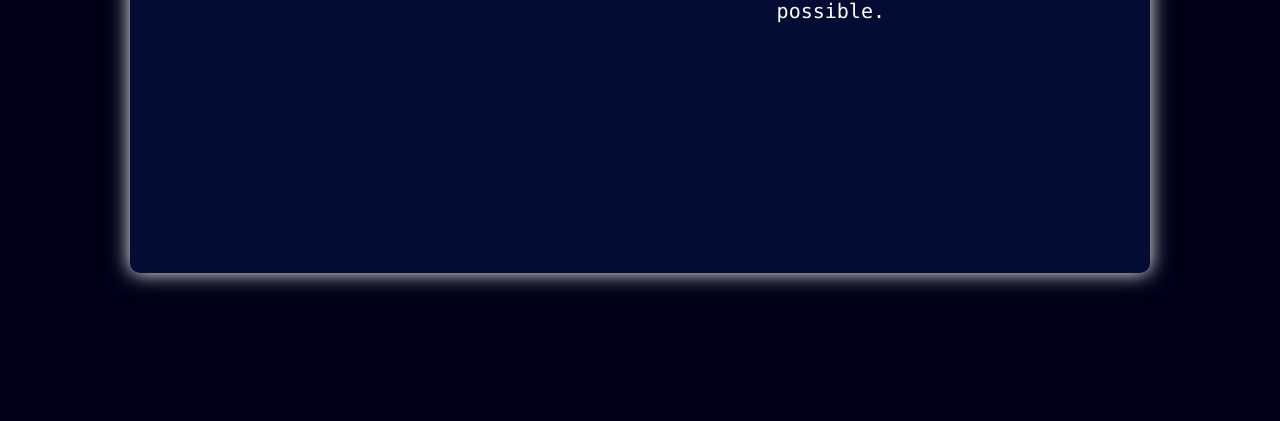
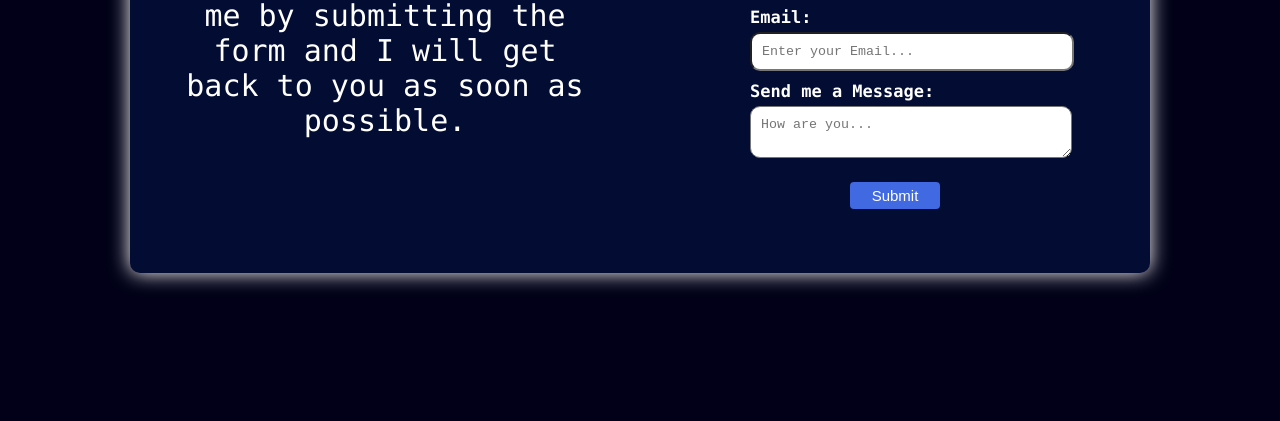
Before and after one commit to WilliamDini/williamdini, a plain HTML site: page index.html in a window 1280 px wide. Shown: the part 395-816 px from the top of the page. Drawn offline with Linux system fonts and the light colour scheme.

Commit message:
Contact Me Good Version Start

```diff
--- a/index.html
+++ b/index.html
@@ -15,31 +15,37 @@
 
 
         <!-- Contact Form -->
-        <div class="form-container inline">
+        <div class="form-container">
             <h2><strong>Contact Me</strong></h2>
+            <div class="double-div">
                 <div class="info-text-box">
-
                     <p>Feel free to Contact me by submitting the form and I will get back to you as soon as possible.</p>
                 </div>
 
                 <div class="input-form">
                     <form>
+                        <div class="label-stack">
                             <label for="name"><b>Name:</b>
-                        <input required type="text" id="name" name="name" placeholder="Enter your Name...">
+                                <input class="inline" required type="text" id="name" name="name" placeholder="Enter your Name...">
                             </label>
+                        </div>
 
+                        <div class="label-stack">
                             <label for="email"><b>Email:</b>
-                        <input required type="email" id="email" name="email" placeholder="Enter your Email...">
+                                <input class="inline" required type="email" id="email" name="email" placeholder="Enter your Email...">
                             </label>
+                        </div>
 
+                        <div class="label-stack">
                             <label for="message"><b>Send me a Message:</b>
-                        <textarea required id="message" name="message"></textarea>
+                                <textarea class="inline" required id="message" name="message" placeholder="How are you..."></textarea>
                             </label>
+                        </div>
 
                         <button class="subButn" type="submit">Submit</button>
                     </form>
                 </div>
-
+            </div>
         </div>
 
 
--- a/src/style.css
+++ b/src/style.css
@@ -7,23 +7,36 @@
     border-radius: 10px;
     box-shadow: 0px 0px 20px white;
     font-family: "Copperplate", "Lucida Console";
+}
 
+body {
+    background-color:#010018;
+
+    /* Modern Method to Center a Div! IMPORTANT */
+    height: 100vh;
     display: flex;
-    gap: 20px;
-
-    /* height: 100vh;    */
+    justify-content: center;
+    align-items: center;
 }
 
 .form-container  p {
-    font-size: 20px;
+    font-size: 30px;
     color: white;
+    width: 400px;
 }
 
 .form-container  h2 {
-    font-size: 40px;
+    font-size: 60px;
     color: white;
+    display: inline-block;
     text-align: center;
+    justify-content: center;
     width: 100%;
+}
+
+.double-div {
+    display: flex;
+    gap: 20px;
 }
 
 .info-text-box,
@@ -31,21 +44,25 @@
     flex: 1;
 }
 
-/* .inline {
-    display: flex;
-    justify-content: space-around;
+.info-text-box {
+    display:flex;
+    justify-content: center;
+}
+
+.inline {
+    display: block;
     margin: 5px auto 15px;
-} */
+}
 
 #message {
-    min-width: fit-content;
-    max-width: fit-content;
+    min-width: 300px;
+    max-width: 10px;
 }
 
 .form-container  input,
 .form-container textarea {
-    width: 215px;
-    padding: 5px;
+    width: 300px;
+    padding: 10px;
     margin-bottom: 10px;
     font-family: 'Courier New', Courier, monospace;
     border-radius: 10px;
@@ -67,20 +84,17 @@ button:hover {
     background-color: blue;
 }
 
-body {
-    background-color:#010018;
-
-    /* Modern Method to Center a Div! IMPORTANT */
-    height: 100vh;
-    display: flex;
-    justify-content: center;
-    align-items: center;
-}
-
 label {
     margin: auto;
     color: white;
+    display: inline-block;
     text-align: left;
     /* font-family: 'Courier New', Courier, monospace; */
-    font-size: 15px;
+    font-size: 17px;
 }
+
+.label-stack {
+    display: block;
+    text-align: left;
+    margin-left: 100px;
+}
```
Lines whose indentation alone changed are shown as unchanged.
